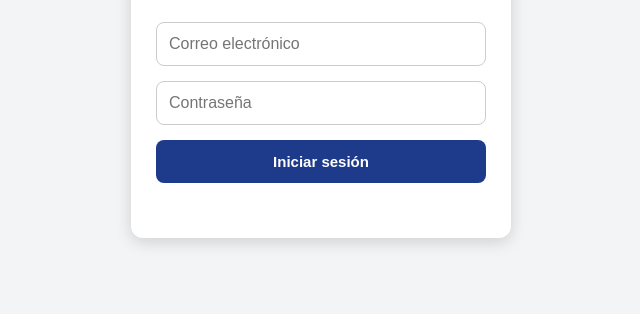
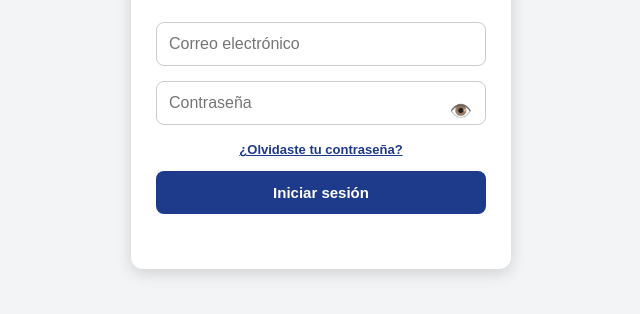
Before and after one commit to camiloferreira163-lab/Alarmac.ltda, a plain HTML site: page index.html in a window 1280 px wide. Shown: the part 174-488 px from the top of the page, without its empty margins (319-959 px from the left). Drawn offline with Linux system fonts and the light colour scheme; no server answers.

Commit message:
Add password visibility toggle and reset password feature

```diff
--- a/index.html
+++ b/index.html
@@ -71,6 +71,36 @@
   button.pequeno { padding: 8px 14px; font-size: 13px; }
 
   #mensaje-error { color: #dc2626; margin-top: 10px; font-size: 14px; }
+  #mensaje-info { color: var(--verde); margin-top: 10px; font-size: 14px; }
+
+  .campo-clave-contenedor {
+    position: relative;
+  }
+
+  .campo-clave-contenedor input { padding-right: 44px; }
+
+  .boton-ojo {
+    position: absolute;
+    right: 10px;
+    top: 50%;
+    transform: translateY(-50%);
+    background: none;
+    border: none;
+    padding: 4px;
+    cursor: pointer;
+    font-size: 18px;
+    color: var(--gris-texto);
+  }
+
+  .link-olvide {
+    background: none;
+    color: var(--azul-rey);
+    font-size: 13px;
+    text-decoration: underline;
+    padding: 4px;
+    margin-top: -8px;
+    margin-bottom: 10px;
+  }
 
   /* ===== ENCABEZADO DE LA APP (después de iniciar sesión) ===== */
   .encabezado {
@@ -141,9 +171,17 @@
     <h1>Alarmac</h1>
     <p>Sistema de gestión técnica</p>
     <input type="email" id="campo-correo" placeholder="Correo electrónico">
-    <input type="password" id="campo-clave" placeholder="Contraseña">
+
+    <div class="campo-clave-contenedor">
+      <input type="password" id="campo-clave" placeholder="Contraseña">
+      <button type="button" class="boton-ojo" onclick="alternarClave()">👁️</button>
+    </div>
+
+    <button type="button" class="link-olvide" onclick="olvideClave()">¿Olvidaste tu contraseña?</button>
+
     <button class="ancho" onclick="iniciarSesion()">Iniciar sesión</button>
     <p id="mensaje-error"></p>
+    <p id="mensaje-info"></p>
   </div>
 
   <div id="cargando" class="oculto">Cargando información...</div>
@@ -216,6 +254,34 @@
 
   function cerrarSesion() {
     auth.signOut();
+  }
+
+  // Muestra u oculta la contraseña escrita (el "ojito")
+  function alternarClave() {
+    const campo = document.getElementById('campo-clave');
+    campo.type = campo.type === 'password' ? 'text' : 'password';
+  }
+
+  // Envía un correo para restablecer la contraseña
+  function olvideClave() {
+    const correo = document.getElementById('campo-correo').value;
+    const mensajeError = document.getElementById('mensaje-error');
+    const mensajeInfo = document.getElementById('mensaje-info');
+    mensajeError.textContent = "";
+    mensajeInfo.textContent = "";
+
+    if (!correo) {
+      mensajeError.textContent = "Primero escribe tu correo arriba, y luego toca este enlace.";
+      return;
+    }
+
+    auth.sendPasswordResetEmail(correo)
+      .then(() => {
+        mensajeInfo.textContent = "Te enviamos un correo con instrucciones para restablecer tu contraseña.";
+      })
+      .catch(() => {
+        mensajeError.textContent = "No pudimos enviar el correo. Verifica que esté bien escrito.";
+      });
   }
 
   // ===== DETECTAR CUANDO ALGUIEN INICIA O CIERRA SESIÓN =====
```
